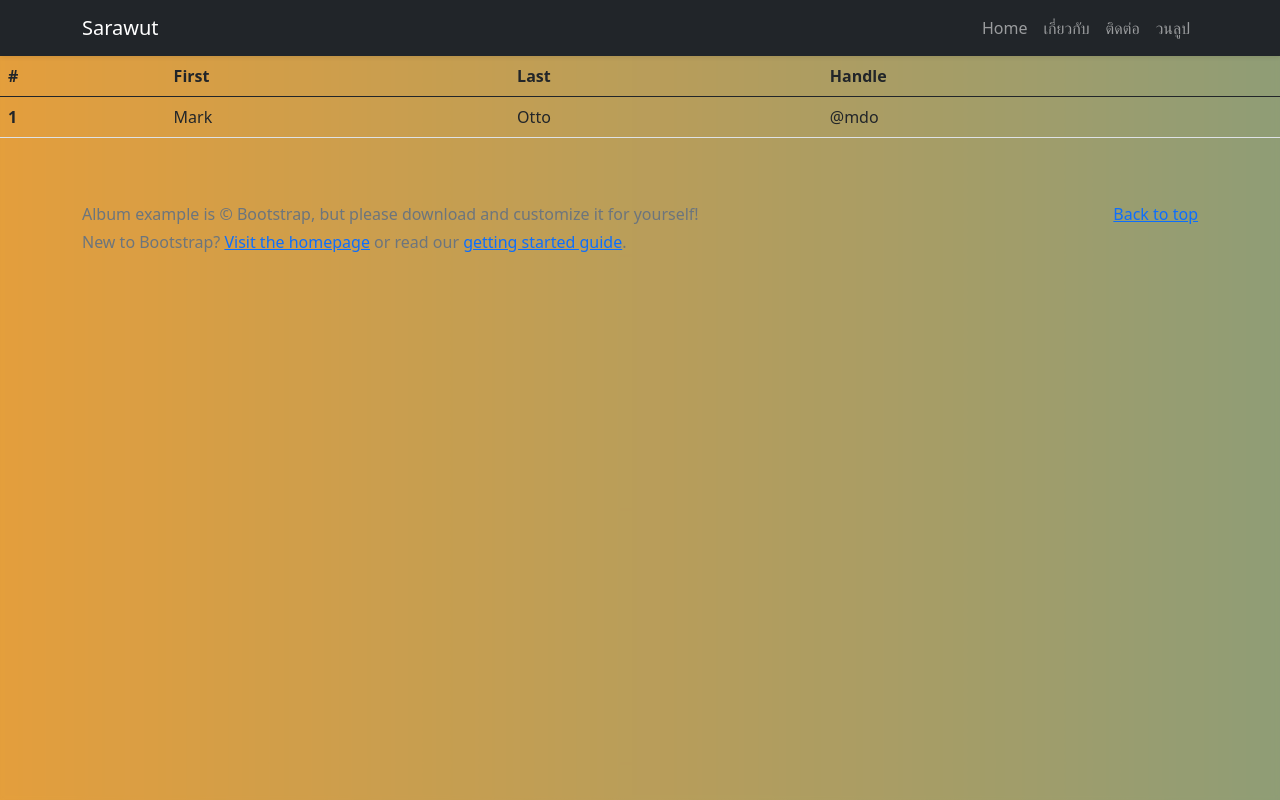
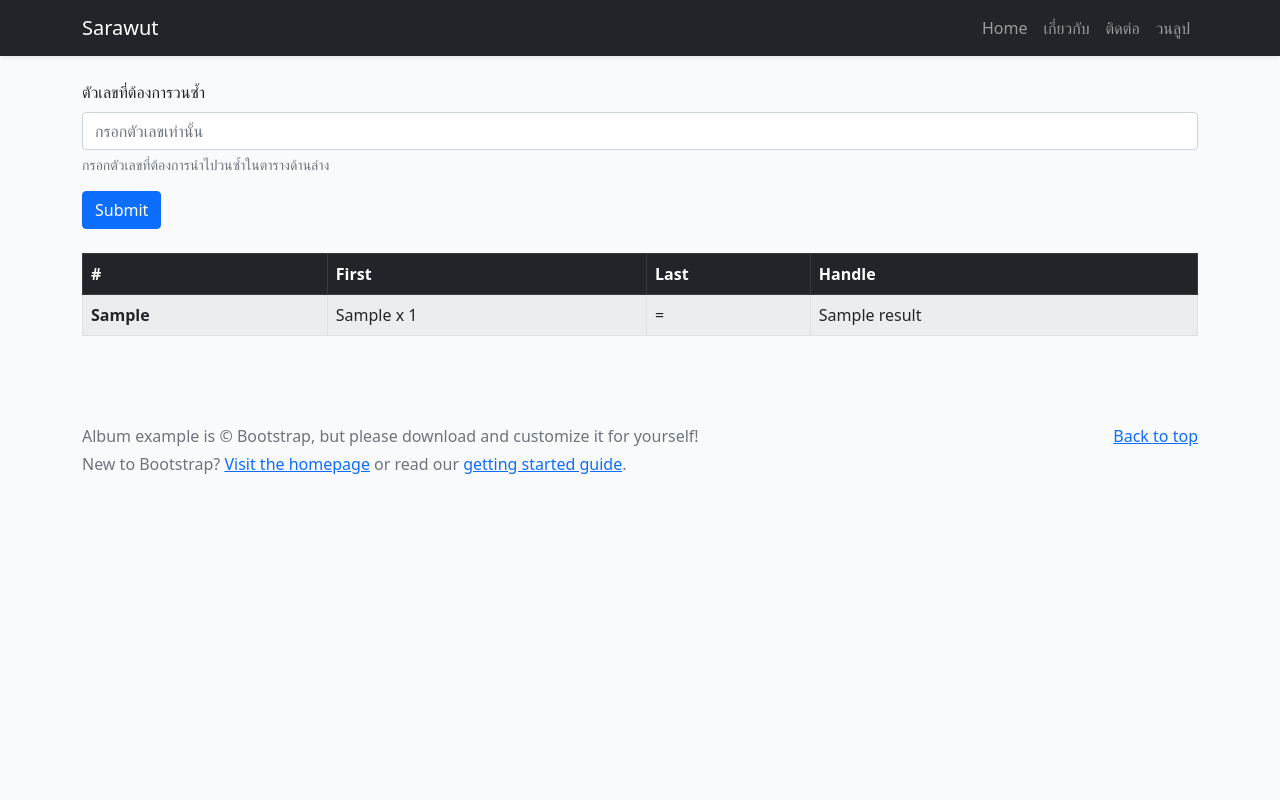
Before and after one commit to nightzoe/webpage, a Django app: template templates/for.html in a window 1280 px wide. Run offline with Django 5.2, Linux system fonts and the light colour scheme; the template is opened without the code that fills it: most values are stand-ins (such as "Sample title", 1, 10 or a date in 2020); some libraries are stand-ins or nearby versions.

Commit message:
add methodpost+ views.py print debug in terminal

```diff
--- a/templates/baes.html
+++ b/templates/baes.html
@@ -37,34 +37,14 @@
     }
     body {
       min-height: 100vh;
-      background: linear-gradient(270deg, #6dd5ed, #2193b0, #f7971e, #ffd200, #f7971e, #2193b0, #6dd5ed);
-      background-size: 1400% 1400%;
-      animation: gradientMove 30s ease infinite;
-      position: relative;
-      z-index: 1;
-    }
-    @keyframes gradientMove {
-      0% {background-position: 0% 50%;}
-      50% {background-position: 100% 50%;}
-      100% {background-position: 0% 50%;}
+      background: #f8fafc;
+      color: #222;
     }
     main, .container, .album, footer, nav {
-      position: relative;
-      z-index: 2;
       background: transparent !important;
     }
     .album.bg-light {
-      background: rgba(255,255,255,0.05) !important;
-    }
-    /* เพิ่มมิติด้วย overlay blur */
-    body::before {
-      content: "";
-      position: fixed;
-      top: 0; left: 0; right: 0; bottom: 0;
-      background: rgba(255,255,255,0.08);
-      backdrop-filter: blur(2px);
-      z-index: 1;
-      pointer-events: none;
+      background: #fff !important;
     }
   </style>
 </head>
--- a/templates/for.html
+++ b/templates/for.html
@@ -2,8 +2,22 @@
 {% extends "baes.html" %}
 
 {% block content %}
-<table class="table">
-  <thead>
+<div class="container py-4">
+  <form class="mb-4" method="post" action="{% url 'for_page' %}">
+    {% csrf_token %}
+    <div class="mb-3">
+      <label for="exampleInputNumber" class="form-label">ตัวเลขที่ต้องการวนซ้ำ</label>
+      <input type="number" class="form-control" id="exampleInputNumber" name="count" placeholder="กรอกตัวเลขเท่านั้น" min="1" required>
+      <div id="textHelp" class="form-text">กรอกตัวเลขที่ต้องการนำไปวนซ้ำในตารางด้านล่าง</div>
+    </div>
+    <button type="submit" class="btn btn-primary">Submit</button>
+  </form>
+  {% if error %}
+    <div class="alert alert-danger">{{ error }}</div>
+  {% endif %}
+  <div class="table-responsive">
+    <table class="table table-striped table-bordered align-middle">
+      <thead class="table-dark">
         <tr>
           <th scope="col">#</th>
           <th scope="col">First</th>
@@ -12,14 +26,18 @@
         </tr>
       </thead>
       <tbody>
-    {% for i in count %}
+        {% if table %}
+          {% for row in table %}
           <tr>
-      <th scope="row">{{ forloop.counter }}</th>
-      <td>Mark</td>
-      <td>Otto</td>
-      <td>@mdo</td>
+            <th scope="row">{{ row.i }}</th>
+            <td>{{ row.i }} x {{ row.number }}</td>
+            <td>=</td>
+            <td>{{ row.result }}</td>
           </tr>
           {% endfor %}
+        {% endif %}
       </tbody>
     </table>
+  </div>
+</div>
 {% endblock %}
```
Also changed, not shown: webpage/views.py (+28 -8 lines). Lines whose indentation alone changed are shown as unchanged.
